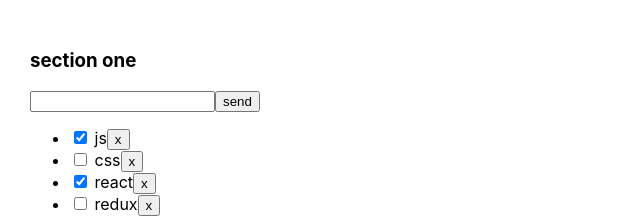
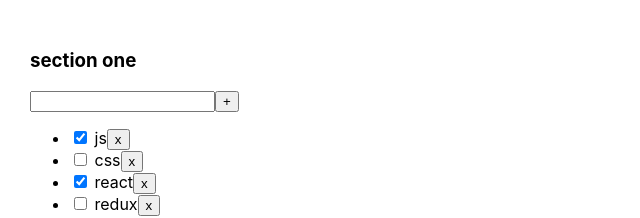
Before and after one commit to vianat/todoListApp, a React (Create React App) app: page / in a window 1280 px wide. Shown: the top 218 px of the page, without its empty margins (0-640 px from the left). Built offline with nearby package versions, Linux system fonts and the light colour scheme.

Commit message:
refactor inner functions

```diff
--- a/package.json
+++ b/package.json
@@ -10,6 +10,7 @@
     "@types/node": "^12.0.0",
     "@types/react": "^16.9.0",
     "@types/react-dom": "^16.9.0",
+    "@types/uuid": "^8.3.0",
     "react": "^16.13.1",
     "react-dom": "^16.13.1",
     "react-scripts": "3.4.1",
--- a/src/App.tsx
+++ b/src/App.tsx
@@ -1,40 +1,53 @@
 import React, {useState} from 'react';
 import './App.css';
 import TodoList from "./components/TodoList";
+import {v1} from "uuid";
 
 export type TaskType = {
-    id: number;
+    id: string;
     title: string;
     isDone: boolean;
 }
 export type FilterType = "All" | "Active" | "Completed";
 
 function App() {
-    let [tasks, setTasks] = useState([
-        {id: 1, title: "js", isDone: true},
-        {id: 2, title: "css", isDone: false},
-        {id: 3, title: "react", isDone: true},
-        {id: 4, title: "redux", isDone: false}
+    let [tasks, setTasks] = useState<Array<TaskType>>([
+        {id: v1(), title: "js", isDone: true},
+        {id: v1(), title: "css", isDone: false},
+        {id: v1(), title: "react", isDone: true},
+        {id: v1(), title: "redux", isDone: false}
     ]);
     let [filter, setFilter] = useState<FilterType>("All");
     let tasksForTodoList = tasks;
+    console.log(filter);
 
-    function removeTask(id: number) {
+    function addTask(title: string) {
+        let newTask = {
+            id: v1(),
+            title: title,
+            isDone: false};
+        let newTasks = [newTask, ...tasks];
+        setTasks(newTasks);
+    }
+    function removeTask(id: string) {
         let removedTasks = tasks.filter(t => t.id !== id);
         setTasks(removedTasks);
     }
 
-    function changeFilter(FilterValue: FilterType){
-        setFilter(FilterValue);
+    function changeFilter(value: FilterType){
+        setFilter(value);
     }
     if (filter === "Active")   {tasksForTodoList = tasks.filter(t => t.isDone === false)}
     if (filter === "Completed"){tasksForTodoList = tasks.filter(t => t.isDone === true)}
 
 
-
     return (
         <div className="App">
-            <TodoList title={"section one"} tasks={tasksForTodoList} removeTask={removeTask} changeFilter={changeFilter}/>
+            <TodoList title={"section one"}
+                      tasks={tasksForTodoList}
+                      addTask={addTask}
+                      removeTask={removeTask}
+                      changeFilter={changeFilter}/>
         </div>
     );
 }
--- a/src/components/TodoList.tsx
+++ b/src/components/TodoList.tsx
@@ -1,35 +1,62 @@
-import React from "react";
+import React, {ChangeEvent, KeyboardEvent, useState} from "react";
 import {FilterType, TaskType} from "../App";
 
 type TodoListPropsType = {
     title: string,
     tasks: Array<TaskType>,
-    removeTask: (taskId: number) => void,
+    addTask: (title: string) => void,
+    removeTask: (taskId: string) => void,
     changeFilter: (newFilterValue: FilterType) => void,
 }
 
 function TodoList(props: TodoListPropsType) {
+
+    const [newTaskTitle, setNewTaskTitle] = useState("");
+
+    const onNewTitleChangeHandler = (e: ChangeEvent<HTMLInputElement>) => {
+        setNewTaskTitle(e.currentTarget.value)
+    }
+    const onKeyPressHandler = (e: KeyboardEvent<HTMLInputElement>) => {
+        if (e.charCode === 13) {
+            props.addTask(newTaskTitle)
+            setNewTaskTitle("")
+        }
+    }
+    const addtask = () => {
+        props.addTask(newTaskTitle)
+        setNewTaskTitle("")
+    }
+    const onAllClickHandler = () => props.changeFilter("All");
+    const onActiveClickHandler = () => props.changeFilter("Active");
+    const onCompletedClickHandler = () => props.changeFilter("Completed");
+
     return (
         <div>
             <h3>{props.title}</h3>
             <div>
-                <input/>
-                <button>send</button>
+                <input
+                    value={newTaskTitle}
+                    onChange={onNewTitleChangeHandler}
+                    onKeyPress={onKeyPressHandler}/>
+                <button onClick={addtask}>+</button>
             </div>
 
             <ul>
                 {
-                    props.tasks.map(t => <li key={t.id}>
-                        <input type="checkbox" checked={t.isDone}/> <span>{t.title}</span>
-                        <button onClick={ () => {props.removeTask(t.id)} }>x</button>
-                    </li>)
-
+                    props.tasks.map(t =>
+                        <li key={t.id}>
+                            <input type="checkbox" checked={t.isDone}/> <span>{t.title}</span>
+                            <button onClick={() => {
+                                props.removeTask(t.id)
+                            }}>x
+                            </button>
+                        </li>)
                 }
             </ul>
             <div>
-                <button onClick={ () => {props.changeFilter("All")} }>All</button>
-                <button onClick={ () => {props.changeFilter("Active")} }>Active</button>
-                <button onClick={ () => {props.changeFilter("Completed")} }>Completed</button>
+                <button onClick={onAllClickHandler}>All</button>
+                <button onClick={onActiveClickHandler}>Active</button>
+                <button onClick={onCompletedClickHandler}>Completed</button>
             </div>
         </div>
     )
```
Also changed, not shown: 1 other file (tests, documents, lock files or other folders).
